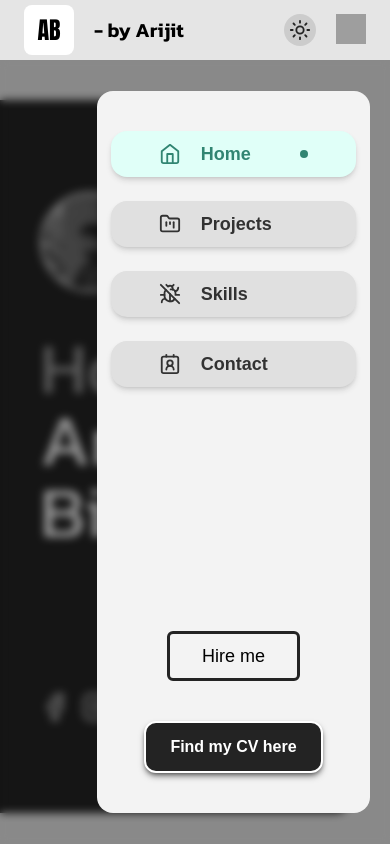
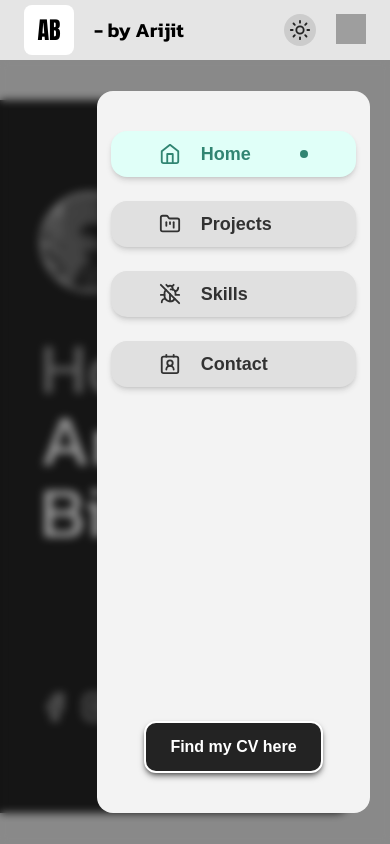
Before and after one commit to Arijit15122002/Portfolio, a React (Vite) app in the folder Frontend/: page / in a window 390 px wide. Both pictures are taken after a click on the element 351 px from the left and 30 px from the top of the page. Shown: the top 844 px of the page. Built offline with nearby package versions, Linux system fonts and the light colour scheme; grey boxes are pictures that could not be loaded; a web font is replaced by a local one.

Commit message:
Finished

```diff
--- a/Frontend/src/components/SideNavigation.jsx
+++ b/Frontend/src/components/SideNavigation.jsx
@@ -83,13 +83,13 @@ function SideNavigation ({hidden, setHidden}) {
             </div>
 
             <div className='flex flex-col w-full h-auto gap-6 sm:gap-4 items-center'>
-                <NavLink onClick={() => setHidden(true)}>
+                {/* <NavLink to={'/contact'} onClick={() => setHidden(true)}>
                     <div className=' my-4 flex items-center text-lg sm:text-md text-black dark:text-white border-[3px] border-[#232323] dark:border-white rounded-md protest'>
                         <div className='px-8 py-2'> Hire me </div>
                     </div>
-                </NavLink>
+                </NavLink> */}
 
-                <NavLink onClick={() => setHidden(true)} className='dark:bg-[#dddddd] bg-[#232323] shadow-black/50 border-white dark:border-black border-[2px] shadow-md flex flex-row px-6 py-3 rounded-xl overflow-hidden items-center'>
+                <NavLink to={'https://drive.google.com/file/d/1FCHNsOzYDJCFfi_19hazG0bOuSPTP_Z-/view?usp=sharing'} onClick={() => setHidden(true)} className='dark:bg-[#dddddd] bg-[#232323] shadow-black/50 border-white dark:border-black border-[2px] shadow-md flex flex-row px-6 py-3 rounded-xl overflow-hidden items-center'>
                     <div className='mooli text-white dark:text-[#232323] font-bold'>Find my CV here</div>
                 </NavLink>
             </div>
```
